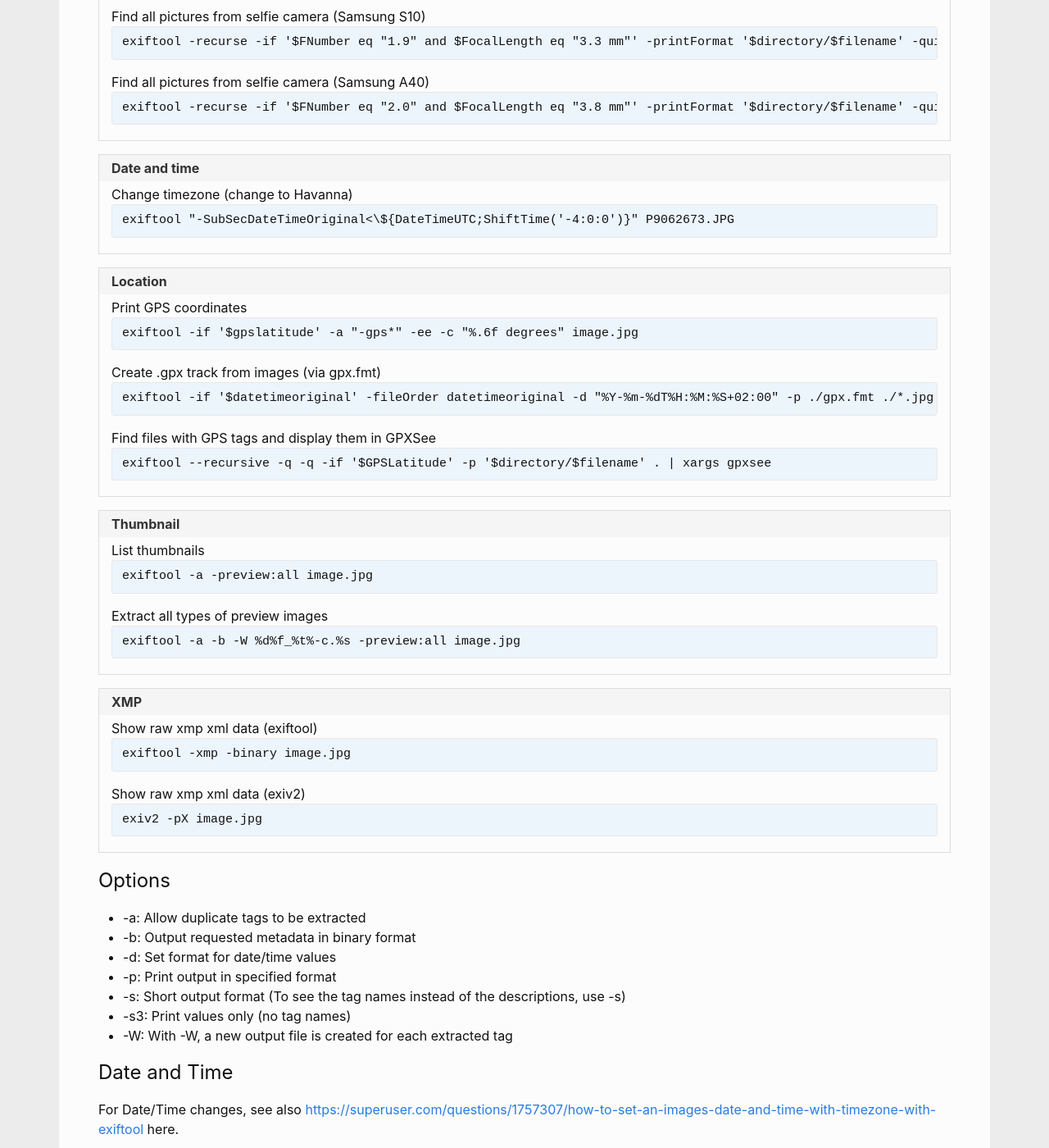
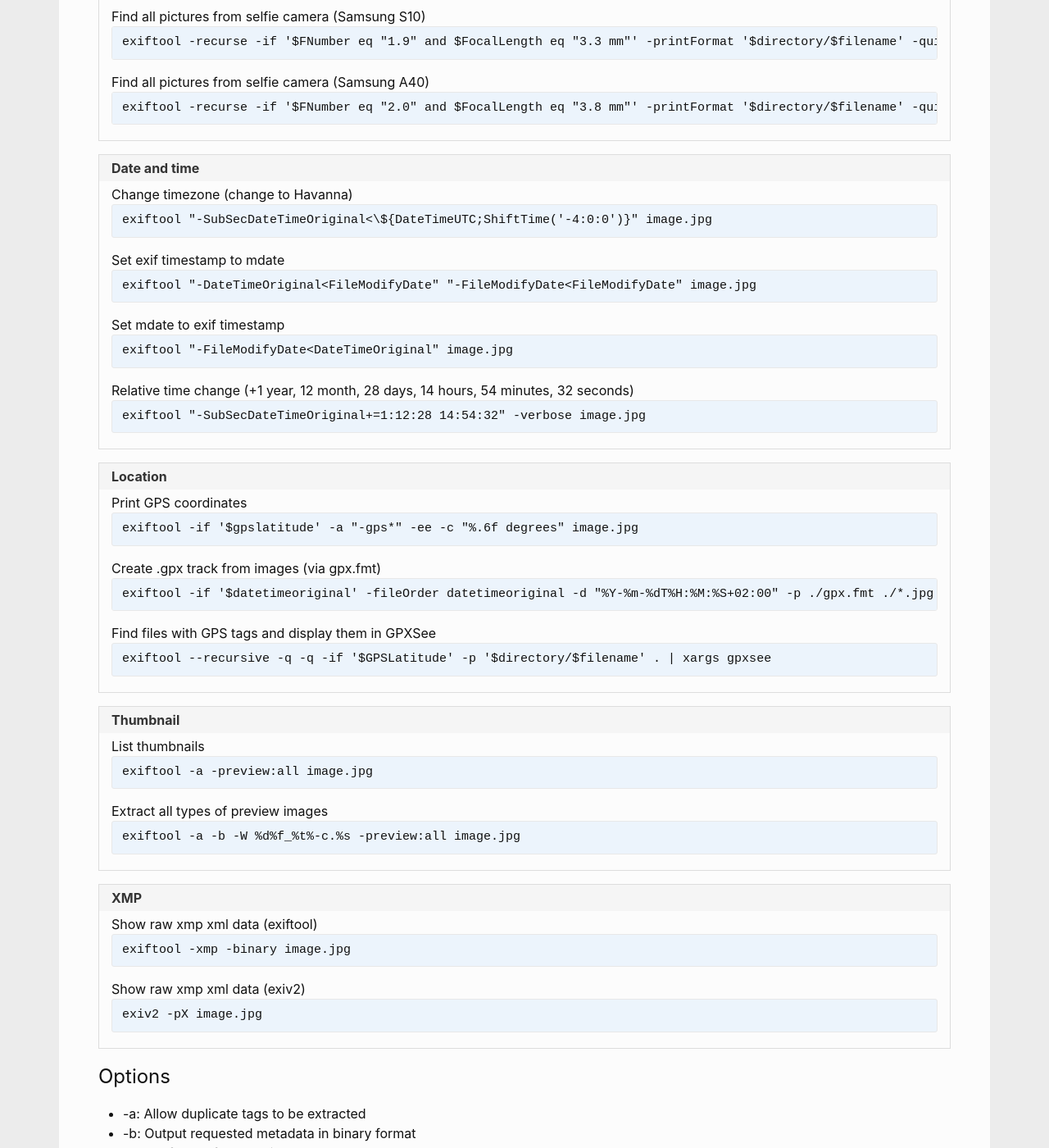
Before and after one commit to andreas-mausch/cheatsheets, a Jekyll site: the page built from _cheatsheets/exiftool.md, in a window 1280 px wide and 1400 px high, scrolled down 904 px. Shown: the whole window at 82% size. Built offline with Jekyll 4.4.1, drawn with Linux system fonts in a browser that asks for light colours; some of the changed text lies outside the part shown.

Commit message:
exiftool: Add more time shift commands

```diff
--- a/_cheatsheets/exiftool.md
+++ b/_cheatsheets/exiftool.md
@@ -19,7 +19,10 @@ section:
       Find all pictures from selfie camera (Samsung A40): "exiftool -recurse -if '$FNumber eq \"2.0\" and $FocalLength eq \"3.8 mm\"' -printFormat '$directory/$filename' -quiet -quiet ."
   - name: Date and time
     commands:
-      Change timezone (change to Havanna): exiftool "-SubSecDateTimeOriginal<\${DateTimeUTC;ShiftTime('-4:0:0')}" P9062673.JPG
+      Change timezone (change to Havanna): exiftool "-SubSecDateTimeOriginal<\${DateTimeUTC;ShiftTime('-4:0:0')}" image.jpg
+      Set exif timestamp to mdate: exiftool "-DateTimeOriginal<FileModifyDate" "-FileModifyDate<FileModifyDate" image.jpg
+      Set mdate to exif timestamp: exiftool "-FileModifyDate<DateTimeOriginal" image.jpg
+      Relative time change (+1 year, 12 month, 28 days, 14 hours, 54 minutes, 32 seconds): exiftool "-SubSecDateTimeOriginal+=1:12:28 14:54:32" -verbose image.jpg
   - name: Location
     commands:
       Print GPS coordinates: exiftool -if '$gpslatitude' -a "-gps*" -ee -c "%.6f degrees" image.jpg
```
Also changed, not shown: other parts of _cheatsheets/exiftool.md (+2 -0 lines).
